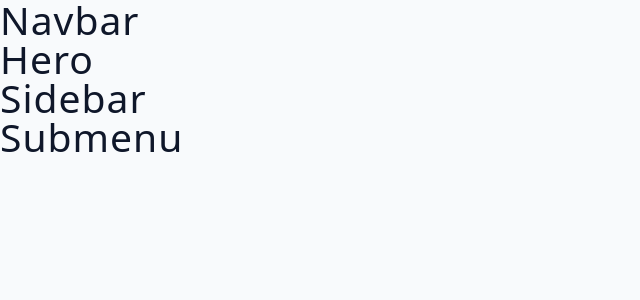
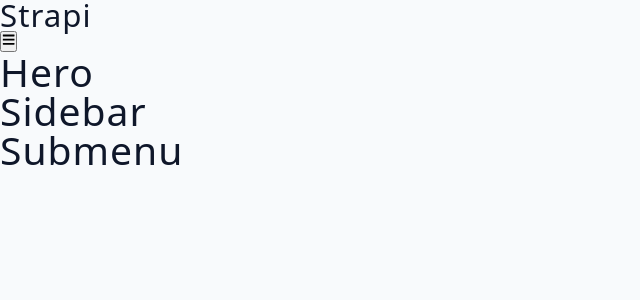
Before and after one commit to vsbron/course-all-in-one-2025, a React (Vite) app in the folder 04-fundamental-projects/13-strapi-submenus/: page / in a window 1280 px wide. Shown: the top 300 px of the page, without its empty margins (0-640 px from the left). Built offline with nearby package versions, Linux system fonts and the light colour scheme.

Commit message:
04-fundamental-projects - 13 - Set up the Navbar component

```diff
--- a/04-fundamental-projects/13-strapi-submenus/src/Navbar.jsx
+++ b/04-fundamental-projects/13-strapi-submenus/src/Navbar.jsx
@@ -1,6 +1,20 @@
+import { FaBars } from "react-icons/fa";
+import { useAppContext } from "./AppContext";
+
 function Navbar() {
+  // Get the values from Context API
+  const { openSidebar } = useAppContext();
+
   // Returned JSX
-  return <h2>Navbar</h2>;
+  return (
+    <nav className="nav-center">
+      <h3 className="logo">Strapi</h3>
+      <button className="toggle-btn" onClick={openSidebar}>
+        <FaBars />
+      </button>
+      {/* NAV LINKS LATER */}
+    </nav>
+  );
 }
 
 export default Navbar;
```
